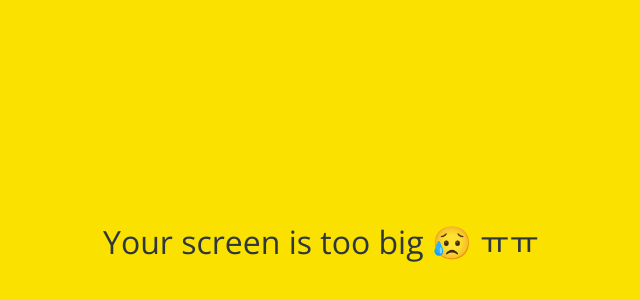
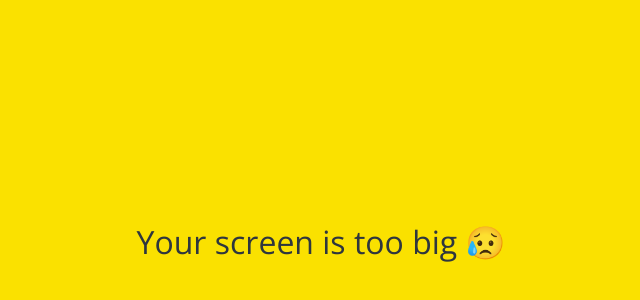
Before and after one commit to Happybeen/kokoa-clone-2022, a plain HTML site: page friends.html in a window 1280 px wide. Shown: the part 158-458 px from the top of the page, without its empty margins (319-959 px from the left). Drawn offline with nearby package versions, Linux system fonts and the light colour scheme.

Commit message:
Update friends.html

```diff
--- a/friends.html
+++ b/friends.html
@@ -108,7 +108,7 @@
     </div>
 
     <div id="no-mobile">
-        <span>Your screen is too big 😥 ㅠㅠ</span>
+        <span>Your screen is too big 😥</span>
     </div>
 
     <script src="https://kit.fontawesome.com/81a62c0661.js" crossorigin="anonymous"></script>
```
